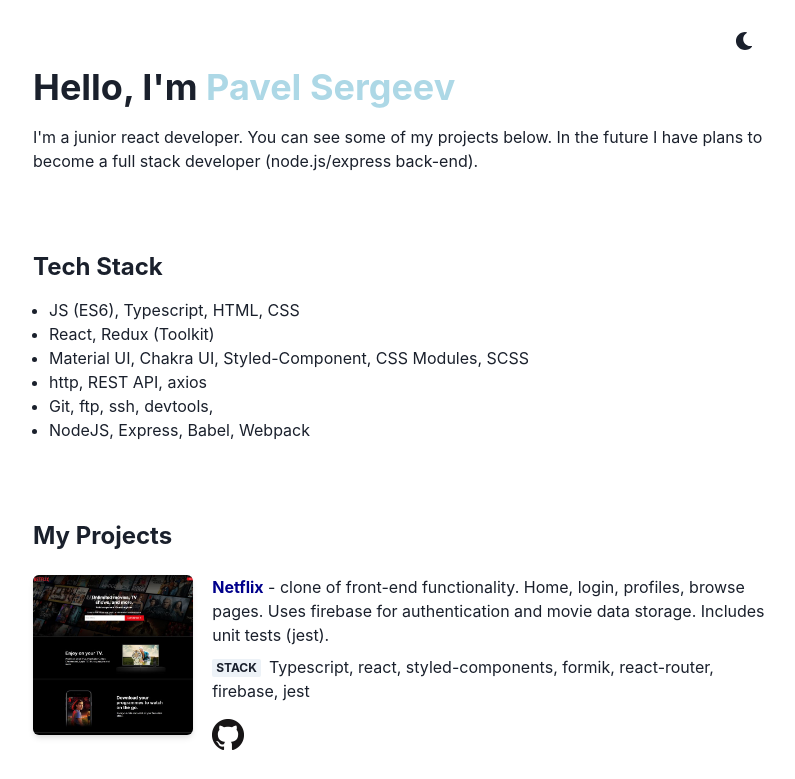
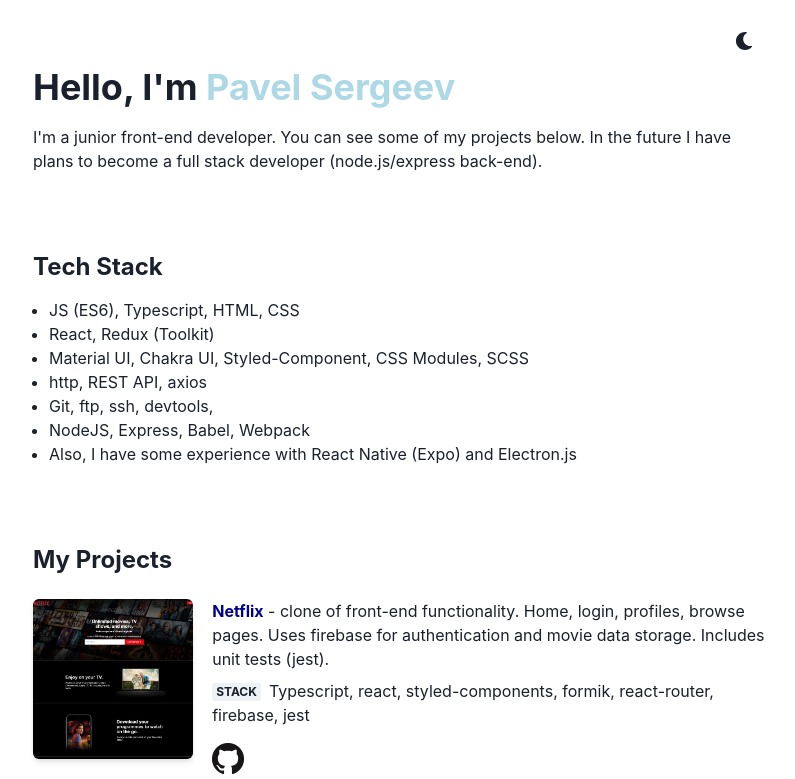
Before and after one commit to pavel-s/homepage, a Next.js app: page / in a window 1280 px wide. Shown: the top 779 px of the page, without its empty margins (239-1034 px from the left). Built offline with nearby package versions, Linux system fonts and the light colour scheme.

Commit message:
update tech stack section

```diff
--- a/pages/index.tsx
+++ b/pages/index.tsx
@@ -55,9 +55,9 @@
               </Text>
             </Heading>
             <Text mt='4'>
-              I&apos;m a junior react developer. You can see some of my projects
-              below. In the future I have plans to become a full stack developer
-              (node.js/express back-end).
+              I&apos;m a junior front-end developer. You can see some of my
+              projects below. In the future I have plans to become a full stack
+              developer (node.js/express back-end).
             </Text>
           </Box>
           <Box as='section' mt='20'>
@@ -73,6 +73,10 @@
               <ListItem>http, REST API, axios</ListItem>
               <ListItem>Git, ftp, ssh, devtools, </ListItem>
               <ListItem>NodeJS, Express, Babel, Webpack</ListItem>
+              <ListItem>
+                Also, I have some experience with React Native (Expo) and
+                Electron.js
+              </ListItem>
             </UnorderedList>
           </Box>
           <Box as='section'>
```
